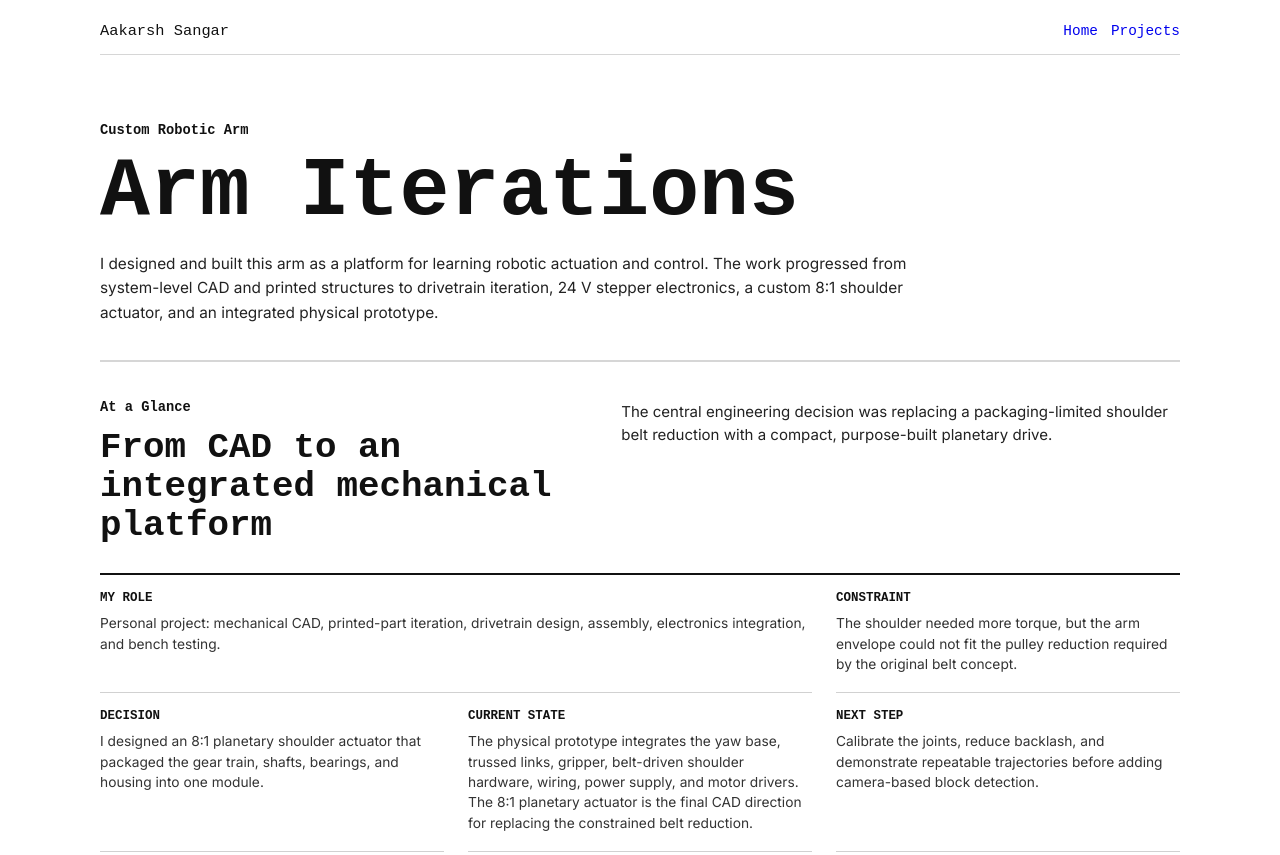
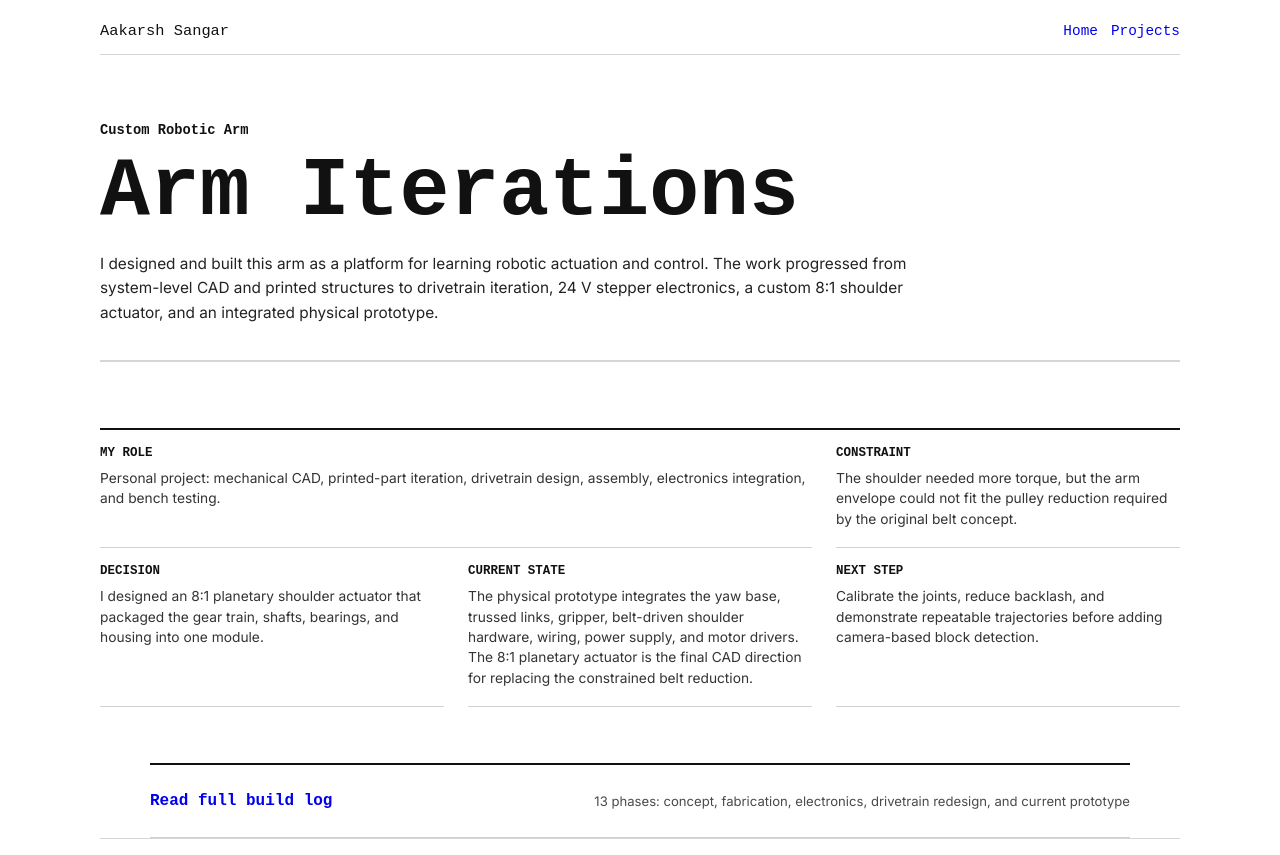
Before and after one commit to aakarsh-s/Engineering-Portfolio, a plain HTML site: page arm-iterations.html in a window 1280 px wide. Shown: the top 855 px of the page. Drawn offline with Linux system fonts and the light colour scheme.

Commit message:
Update arm overview section in arm-iterations.html
Removed the old arm overview section and replaced it with a new section labeled 'Robotic arm overview'.

```diff
--- a/arm-iterations.html
+++ b/arm-iterations.html
@@ -40,17 +40,7 @@
         </p>
       </section>
 
-      <section class="section" aria-labelledby="arm-overview-title">
-        <div class="section-heading">
-          <div>
-            <p class="eyebrow">At a Glance</p>
-            <h2 id="arm-overview-title">From CAD to an integrated mechanical platform</h2>
-          </div>
-          <p>
-            The central engineering decision was replacing a packaging-limited
-            shoulder belt reduction with a compact, purpose-built planetary drive.
-          </p>
-        </div>
+      <section class="section" aria-label="Robotic arm overview">
         <div class="case-study-grid">
           <div class="case-study-stat">
             <strong>My role</strong>
```
